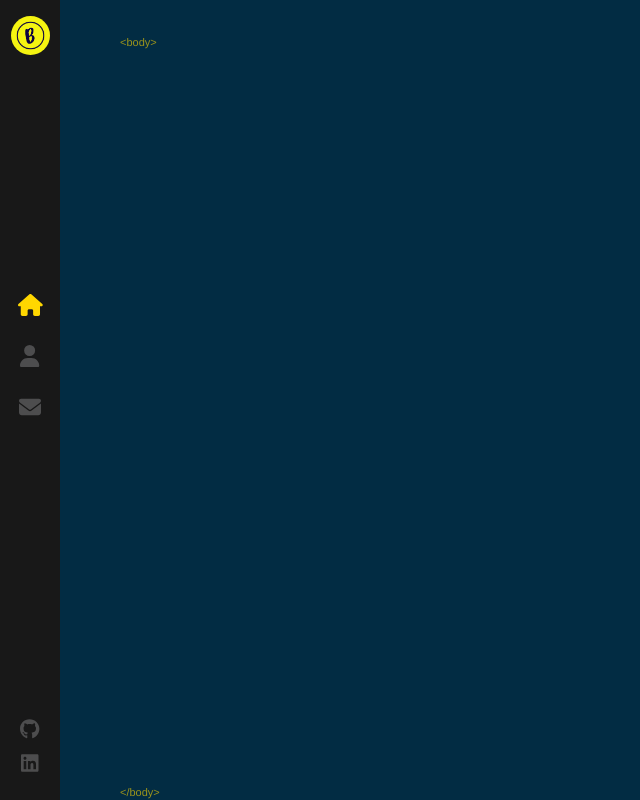
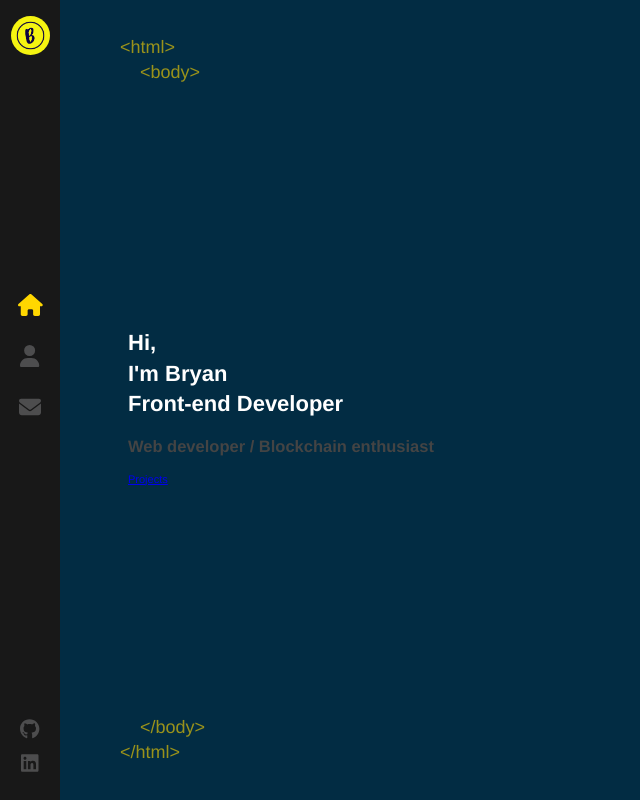
Before and after one commit to bryanmej/portfolio-animation, a React (Create React App) app: page / in a window 1280 px wide. Shown: the whole page, without its empty margins (0-640 px from the left). Built offline with nearby package versions, Linux system fonts and the light colour scheme.

Commit message:
added homepage content

```diff
--- a/src/App.js
+++ b/src/App.js
@@ -6,8 +6,9 @@ import Layout from "./components/Layout/Layout";
 function App() {
   return (
     <Routes>
-      <Route path="/" element={<Layout />} />
-      <Route path="index" element={<HomePage />} />
+      <Route path="/" element={<Layout />}>
+        <Route index element={<HomePage />} />
+      </Route>
     </Routes>
   );
 }
--- a/src/components/Homepage/HomePage.js
+++ b/src/components/Homepage/HomePage.js
@@ -1,13 +1,21 @@
 import React from "react";
-import SideBar from "../Sidebar/SideBar";
+import { Link } from "react-router-dom";
 import "./HomePage.scss";
 
-const HomePage = () => {
-  return (
-    <div>
-      <SideBar />
+const HomePage = () => (
+  <div className="container home-page">
+    <div className="text-zone">
+      <h1>
+        Hi, <br />
+        I'm Bryan <br />
+        Front-end Developer
+      </h1>
+      <h2>Web developer / Blockchain enthusiast</h2>
+      <Link to="/contact" className="flat-button">
+        Projects
+      </Link>
     </div>
-  );
-};
+  </div>
+);
 
 export default HomePage;
--- a/src/components/Homepage/HomePage.scss
+++ b/src/components/Homepage/HomePage.scss
@@ -0,0 +1,14 @@
+.home-page {
+  .text-zone {
+    position:absolute;
+    left: 10%;
+    top: 50%;
+    transform: translateY(-50%);
+    width: 40%;
+    max-height: 90%;
+  }
+
+  h1 {
+    color: #fff;
+  }
+}
--- a/src/components/Layout/Layout.js
+++ b/src/components/Layout/Layout.js
@@ -7,9 +7,18 @@ const Layout = () => (
   <div className="App">
     <SideBar />
     <div className="page">
-      <span className="tags top-tags">&lt;body&gt;</span>
+      <span className="tags top-tags">
+        &lt;html&gt;
+        <br />
+        <span className="body-tag">&lt;body&gt;</span>
+      </span>
+
       <Outlet />
-      <span className="tags bottom-tags">&lt;/body&gt;</span>
+      <span className="tags bottom-tags body-tag">
+        &lt;/body&gt;
+        <br />
+        <span className="bottom-html-tag">&lt;/html&gt;</span>
+      </span>
     </div>
   </div>
 );
--- a/src/components/Layout/Layout.scss
+++ b/src/components/Layout/Layout.scss
@@ -15,5 +15,29 @@
   position: absolute;
   bottom: 0;
   left: 120px;
-  font-size: 18;
+  font-size: 18px;
 }
+
+.body-tag {
+  margin-left: 20px;
+}
+
+.bottom-tags {
+  bottom: 35px;
+}
+
+.bottom-html-tag {
+  margin-left: -20px;
+}
+
+.container {
+  width: 100%;
+  will-change: contents;
+  height: 90%;
+  min-height: 566px;
+  position: absolute;
+  /* opacity: 0; */
+  top: 5%;
+  margin: 0 auto;
+  z-index: 1;
+}
```
